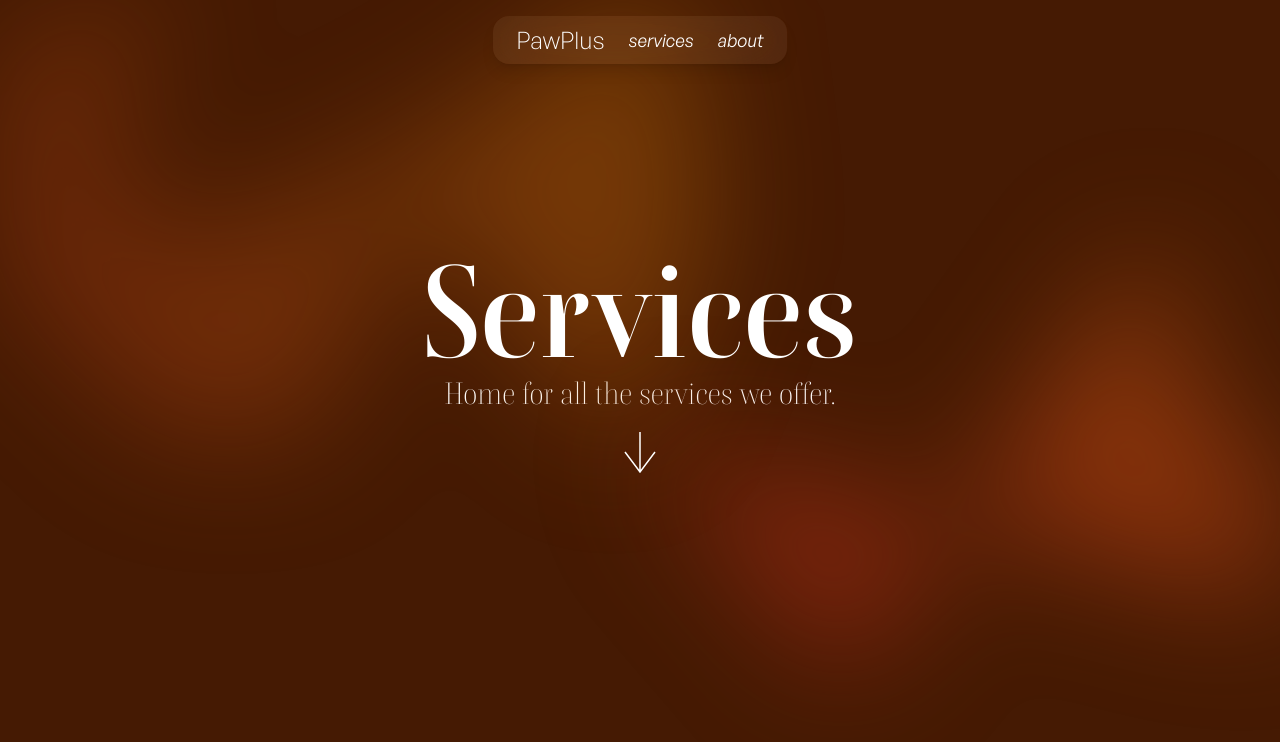
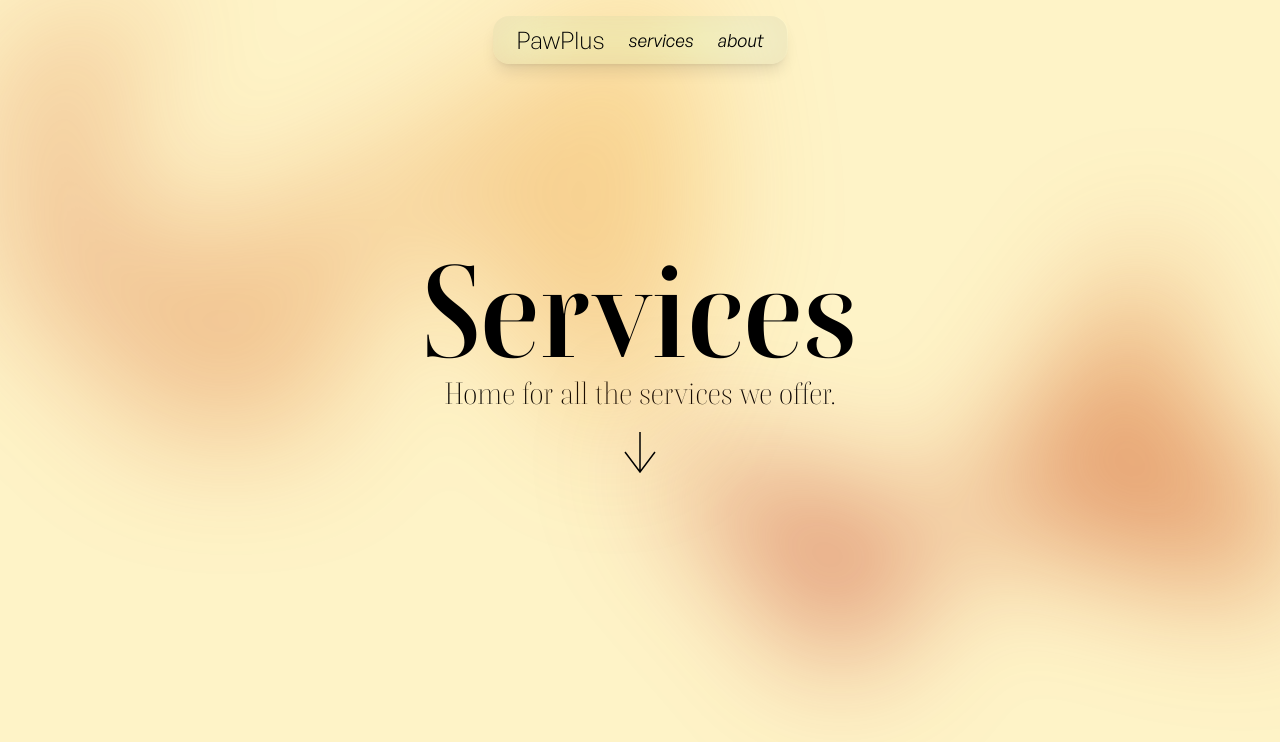
Before and after one commit to SumirSeth/PawPlus, a Nuxt app: page /services in a window 1280 px wide. Shown: the top 742 px of the page. Built offline with nearby package versions, Linux system fonts and the light colour scheme.

Commit message:
implemented color-mode module for easy theme switching

```diff
--- a/app.vue
+++ b/app.vue
@@ -1,5 +1,5 @@
 <template>
-  <div class="dar">
+  <div>
     <NuxtLayout>
       <NuxtPage />
     </NuxtLayout>
--- a/layouts/default.vue
+++ b/layouts/default.vue
@@ -1,5 +1,5 @@
 <template>
-  <div :class="['bg-amber-100', 'dark:bg-amber-950', dark]">
+  <div :class="['bg-amber-100', 'dark:bg-amber-950',]">
 
 
     <!-- <div v-if="show" class="flex flex-row justify-evenly items-center dark:bg-amber-900 dark:text-white bg-amber-200 font-general font-thin">
@@ -11,7 +11,7 @@
         <div class="2xl:text-2xl xl:text-2xl lg:text-xl md:text-xl sm:text-lg text-lg font-general font-light dark:text-white"><NuxtLink to="/">PawPlus</NuxtLink></div>
         <ul class="flex lg:space-x-6 space-x-4 font-general-italic font-normal dark:text-white items-center 2xl:text-lg xl:text-lg lg:text-base md:text-base sm:text-sm text-sm ">
           <li><NuxtLink to="/services" class="">services</NuxtLink></li>
-          <li><NuxtLink @click="switchTheme" class="">about</NuxtLink></li>
+          <li><NuxtLink to="/about" class="">about</NuxtLink></li>
         </ul>
       </div>
     </nav>
@@ -21,11 +21,6 @@
 
 <script lang="ts" setup>
 
-const dark = ref("dark")
-const switchTheme = () => {
-  dark.value = dark.value === "dark" ? "light" : "dark"
-}
-
 const elementVisible = useVisibilityState()
 
 </script>
--- a/nuxt.config.ts
+++ b/nuxt.config.ts
@@ -3,5 +3,12 @@ export default defineNuxtConfig({
   compatibilityDate: '2024-04-03',
   devtools: { enabled: true },
   css: ['~/assets/css/main.css'],
-  modules: ['@nuxtjs/tailwindcss','@vueuse/nuxt']
+  modules: [
+    '@nuxtjs/tailwindcss',
+    '@vueuse/nuxt',
+    '@nuxtjs/color-mode'
+  ],
+  colorMode:{
+    classSuffix: '',
+  }
 })
--- a/package.json
+++ b/package.json
@@ -10,6 +10,7 @@
     "postinstall": "nuxt prepare"
   },
   "dependencies": {
+    "@nuxtjs/color-mode": "^3.5.1",
     "@nuxtjs/tailwindcss": "^6.12.1",
     "@vueuse/core": "^11.1.0",
     "@vueuse/nuxt": "^11.1.0",
--- a/pages/index.vue
+++ b/pages/index.vue
@@ -1,7 +1,8 @@
 <template>
-  <div :class="['bg-amber-100', 'dark:bg-amber-950', dark]">
+  <Title>PawPlus - Home</Title>
+  <div :class="['bg-amber-100', 'dark:bg-amber-950']">
     <div class="flex h-screen flex-col text-3xl content-center justify-center items-center">
-      <h1 class="z-30 font-boska 2xl:text-9xl xl:text-9xl lg:text-8xl md:text-8xl sm:text-7xl text-7xl font-semibold dark:text-white" @click="switchTheme">PawPlus</h1>
+      <h1 class="z-30 font-boska 2xl:text-9xl xl:text-9xl lg:text-8xl md:text-8xl sm:text-7xl text-7xl font-semibold dark:text-white">PawPlus</h1>
 
 
       <h3 class="font-boska font-light dark:text-white 2xl:text-3xl xl:text-3xl lg:text-2xl md:text-2xl sm:text-xl text-xl">Pet care solutions for pet owners.</h3>
@@ -27,6 +28,7 @@
 
 
     <!-- FEATURES LIST -->
+    <p @click="colorMode.preference === 'dark' ? colorMode.preference = 'light' : colorMode.preference = 'dark'">{{ colorMode.preference }}</p>
 
 
 
@@ -35,17 +37,13 @@
 
 <script lang="ts" setup>
 
+const colorMode = useColorMode()
+
 const scrollDown = () => {
   const target = document.getElementById('target')
   if (target) {
     target.scrollIntoView({ behavior: 'smooth' })
   }
-}
-
-
-const dark = ref("dark")
-const switchTheme = () => {
-  dark.value = dark.value === "dark" ? "light" : "dark"
 }
 
 
--- a/pages/services.vue
+++ b/pages/services.vue
@@ -1,7 +1,8 @@
 <template>
-  <div :class="['bg-amber-100', 'dark:bg-amber-950', dark]">
+  <Title>PawPlus - Services</Title>
+  <div :class="['bg-amber-100', 'dark:bg-amber-950']">
     <div class="flex h-screen flex-col text-3xl content-center justify-center items-center">
-      <h1 class="z-30 font-boska 2xl:text-9xl xl:text-9xl lg:text-8xl md:text-8xl sm:text-7xl text-7xl font-semibold dark:text-white" @click="switchTheme">Services</h1>
+      <h1 class="z-30 font-boska 2xl:text-9xl xl:text-9xl lg:text-8xl md:text-8xl sm:text-7xl text-7xl font-semibold dark:text-white">Services</h1>
 
 
       <h3 class="font-boska font-light dark:text-white 2xl:text-3xl xl:text-3xl lg:text-2xl md:text-2xl sm:text-xl text-xl">Home for all the services we offer.</h3>
@@ -27,6 +28,7 @@
 
 
     <!-- FEATURES LIST -->
+      <p @click="colorMode.preference === 'dark' ? colorMode.preference = 'light' : colorMode.preference = 'dark'">{{ colorMode.preference }}</p>
 
 
 
@@ -35,17 +37,13 @@
 
 <script lang="ts" setup>
 
+const colorMode = useColorMode()
+
 const scrollDown = () => {
   const target = document.getElementById('target')
   if (target) {
     target.scrollIntoView({ behavior: 'smooth' })
   }
-}
-
-
-const dark = ref("dark")
-const switchTheme = () => {
-  dark.value = dark.value === "dark" ? "light" : "dark"
 }
 
 const isElementVisible = useVisibilityState()
--- a/tailwind.config.js
+++ b/tailwind.config.js
@@ -14,7 +14,7 @@ export default {
 }
 
 module.exports = {
-  darkMode: 'selector',
+  darkMode: 'class',
   theme: {
     extend: {
       fontFamily:{
```
Also changed, not shown: 1 other file (tests, documents, lock files or other folders).
